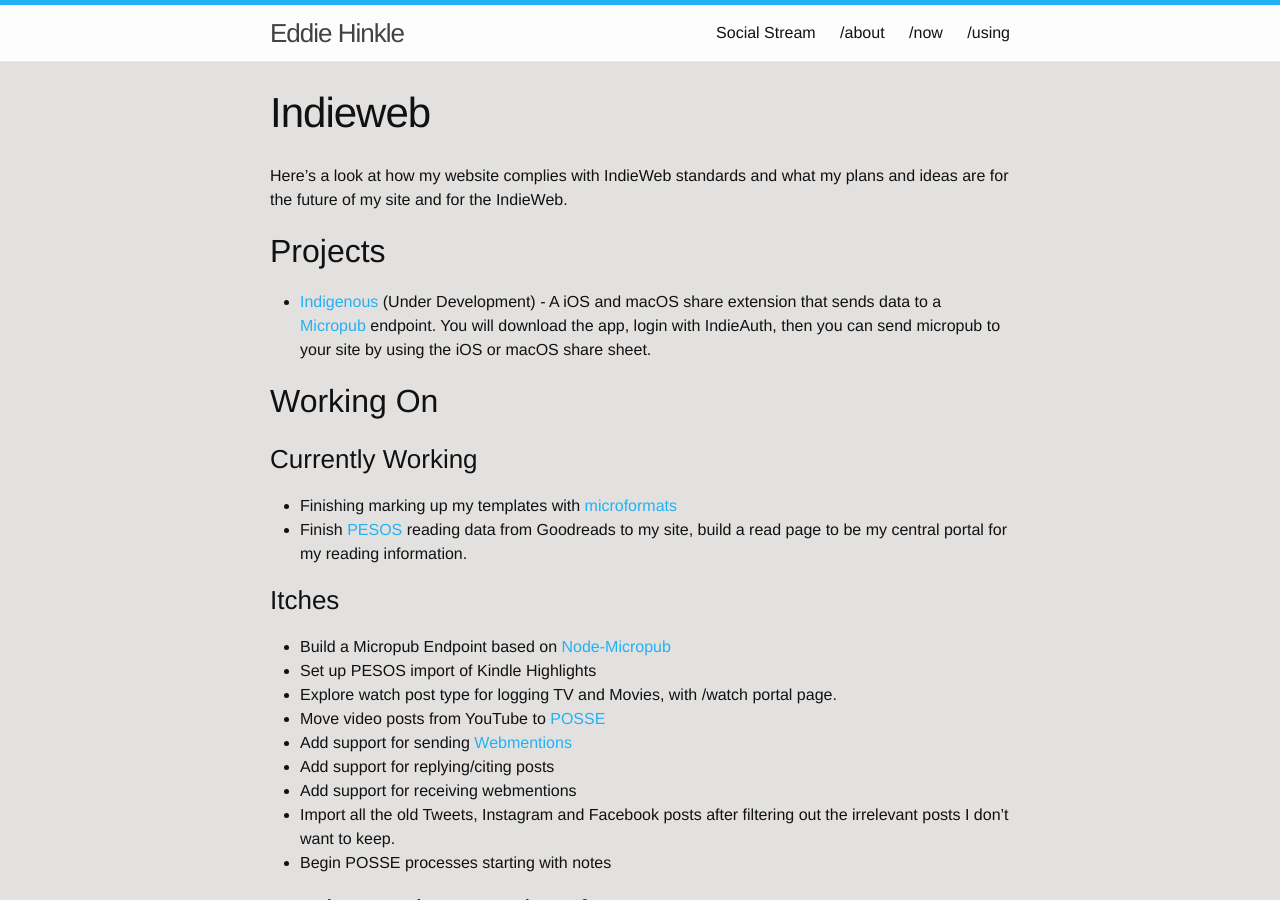
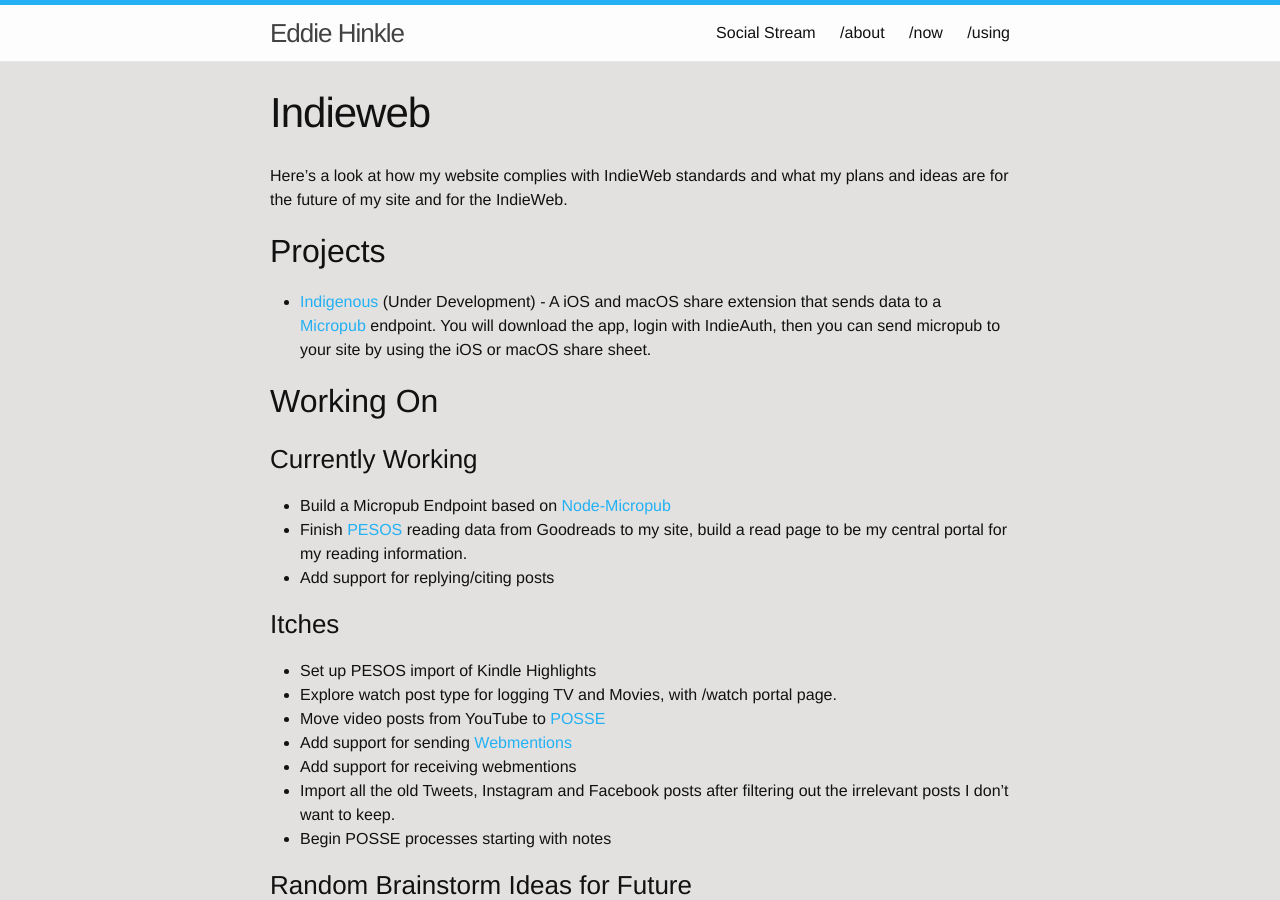
Before and after one commit to EdwardHinkle/eddie-personal, a Jekyll site: the page built from _source/indieweb.md, in a window 1280 px wide and 900 px high. Built offline with Jekyll 4.4.1, drawn with Linux system fonts in a browser that asks for light colours; nearby versions of some CDN libraries; comment, search, counter and statistics services are not loaded.

Commit message:
Update indieweb page

```diff
--- a/_source/indieweb.md
+++ b/_source/indieweb.md
@@ -16,16 +16,15 @@ Here's a look at how my website complies with IndieWeb standards and what my pla
 ## Working On
 
 ### Currently Working
-* Finishing marking up my templates with [microformats](https://indieweb.org/microformats)
+* Build a Micropub Endpoint based on [Node-Micropub](https://github.com/voxpelli/node-micropub-express)
 * Finish [PESOS](https://indieweb.org/PESOS) reading data from Goodreads to my site, build a read page to be my central portal for my reading information.
+* Add support for replying/citing posts
 
 ### Itches
-* Build a Micropub Endpoint based on [Node-Micropub](https://github.com/voxpelli/node-micropub-express)
 * Set up PESOS import of Kindle Highlights
 * Explore watch post type for logging TV and Movies, with /watch portal page.
 * Move video posts from YouTube to [POSSE](https://indieweb.org/POSSE)
 * Add support for sending [Webmentions](https://indieweb.org/webmention)
-* Add support for replying/citing posts
 * Add support for receiving webmentions
 * Import all the old Tweets, Instagram and Facebook posts after filtering out the irrelevant posts I don't want to keep.
 * Begin POSSE processes starting with notes
```
